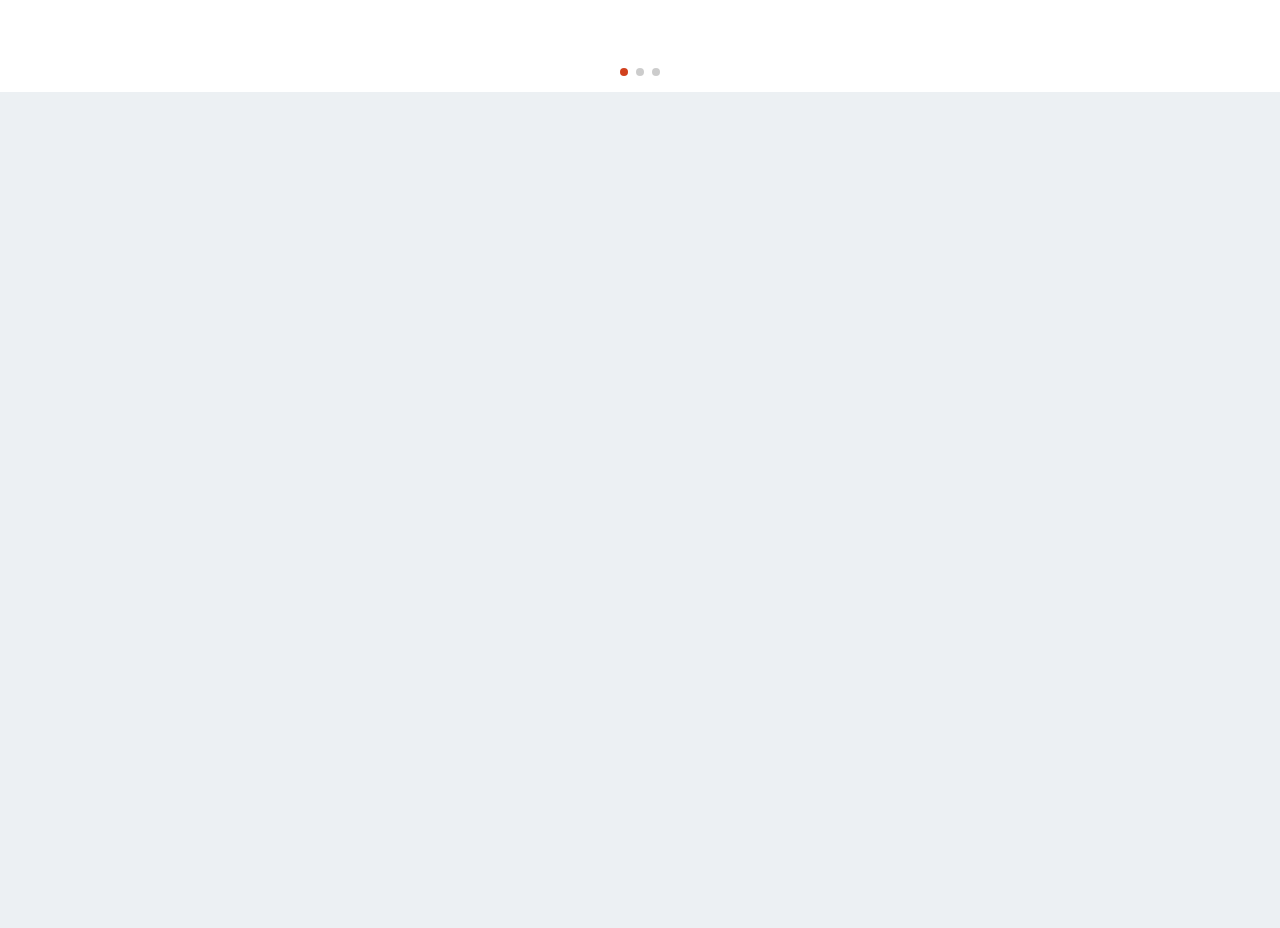
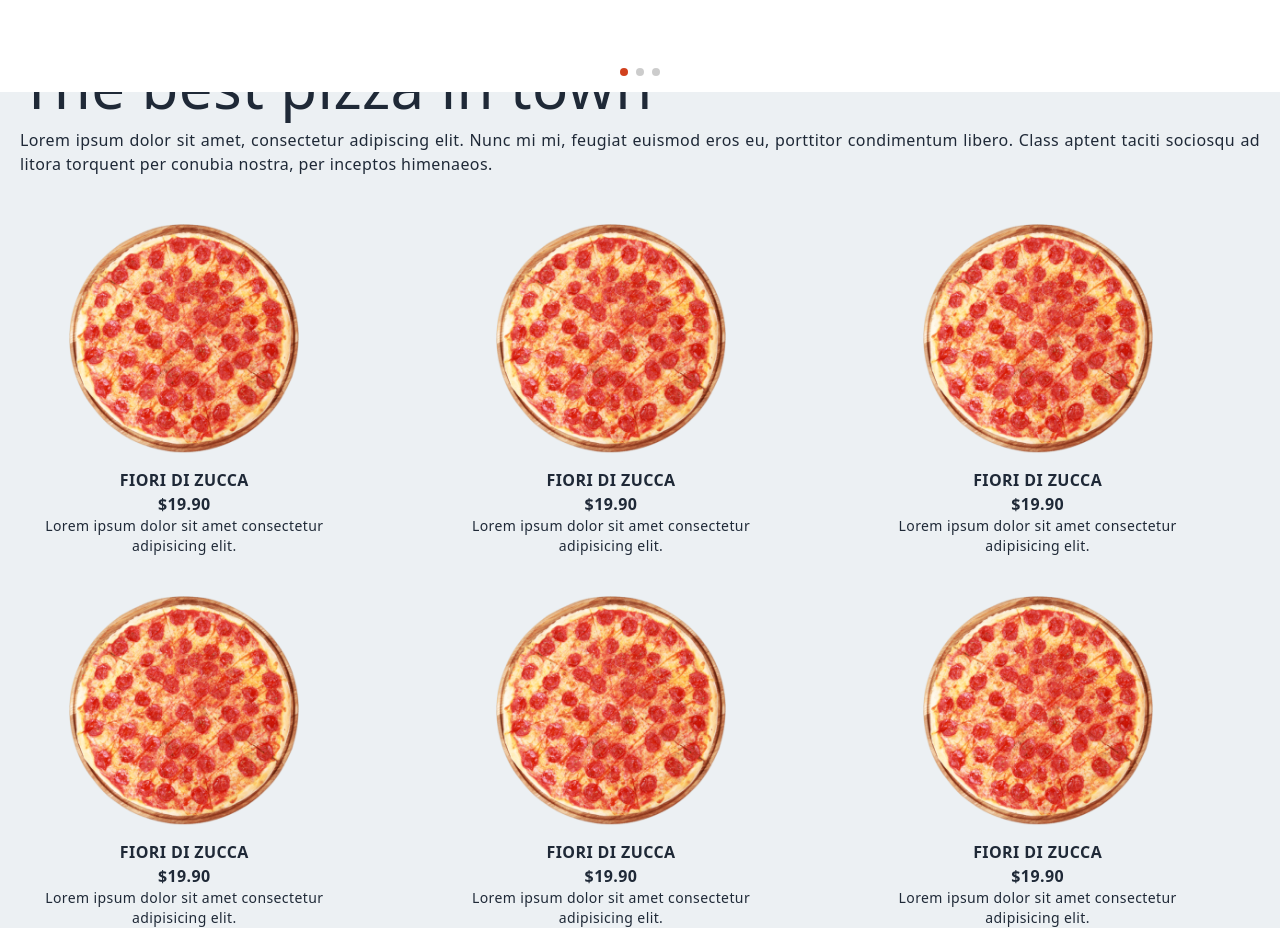
Before and after one commit to anwari-fikri/restaurant-website, a Next.js app: page / in a window 1280 px wide. Shown: the part 740-1668 px from the top of the page. Before the commit the page ends 832 px from the top, so only its background shows below. Built offline with nearby package versions, Linux system fonts and the light colour scheme.

Commit message:
Added pizza list

```diff
--- /dev/null
+++ b/components/PizzaItem.jsx
@@ -0,0 +1,19 @@
+import React from "react";
+import Image from "next/image";
+
+const PizzaItem = () => {
+  return (
+    <div className="w-[85%] flex flex-col items-center text-center">
+      <div className="w-[70%] pb-2">
+        <Image src="/assets/pizza.png" alt="" width={500} height={500} />
+      </div>
+      <h4 className="font-bold uppercase">fiori di zucca</h4>
+      <h4 className="font-bold">$19.90</h4>
+      <p className="">
+        Lorem ipsum dolor sit amet consectetur adipisicing elit.
+      </p>
+    </div>
+  );
+};
+
+export default PizzaItem;
--- /dev/null
+++ b/components/PizzaList.jsx
@@ -0,0 +1,30 @@
+import React from "react";
+import PizzaItem from "./PizzaItem";
+
+const PizzaList = () => {
+  return (
+    <div className="w-full md:h-screen p-2 py-16">
+      <div className="max-w-[80%] mx-auto flex flex-col justify-center h-full xl:max-w-[1240px]">
+        <div className="pb-12">
+          <h1 className="pb-3 text-justify">The best pizza in town</h1>
+          <h4 className="text-justify">
+            Lorem ipsum dolor sit amet, consectetur adipiscing elit. Nunc mi mi,
+            feugiat euismod eros eu, porttitor condimentum libero. Class aptent
+            taciti sociosqu ad litora torquent per conubia nostra, per inceptos
+            himenaeos.
+          </h4>
+        </div>
+        <div className="grid grid-cols-1 lg:grid-cols-3 gap-10">
+          <PizzaItem />
+          <PizzaItem />
+          <PizzaItem />
+          <PizzaItem />
+          <PizzaItem />
+          <PizzaItem />
+        </div>
+      </div>
+    </div>
+  );
+};
+
+export default PizzaList;
--- a/pages/index.js
+++ b/pages/index.js
@@ -1,6 +1,7 @@
 import Head from "next/head";
 import { useState } from "react";
 import Navbar from "../components/Navbar";
+import PizzaList from "../components/PizzaList";
 import Slider from "../components/Slider";
 
 export default function Home() {
@@ -14,6 +15,7 @@ export default function Home() {
       </Head>
       <Navbar nav={nav} setNav={setNav} />
       <Slider nav={nav} />
+      <PizzaList />
     </div>
   );
 }
```
